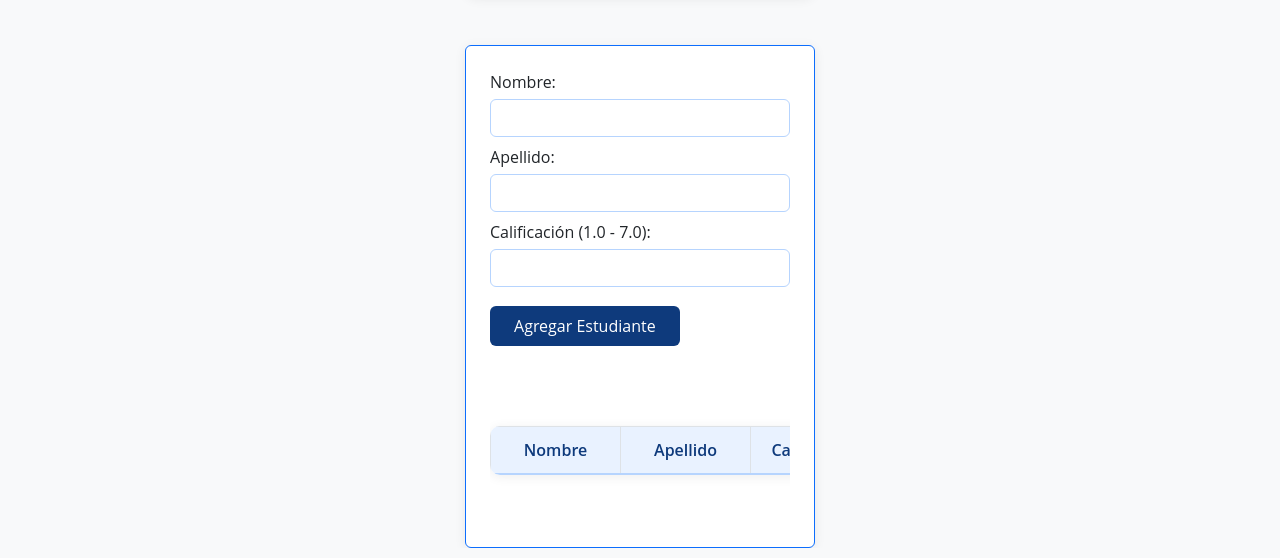
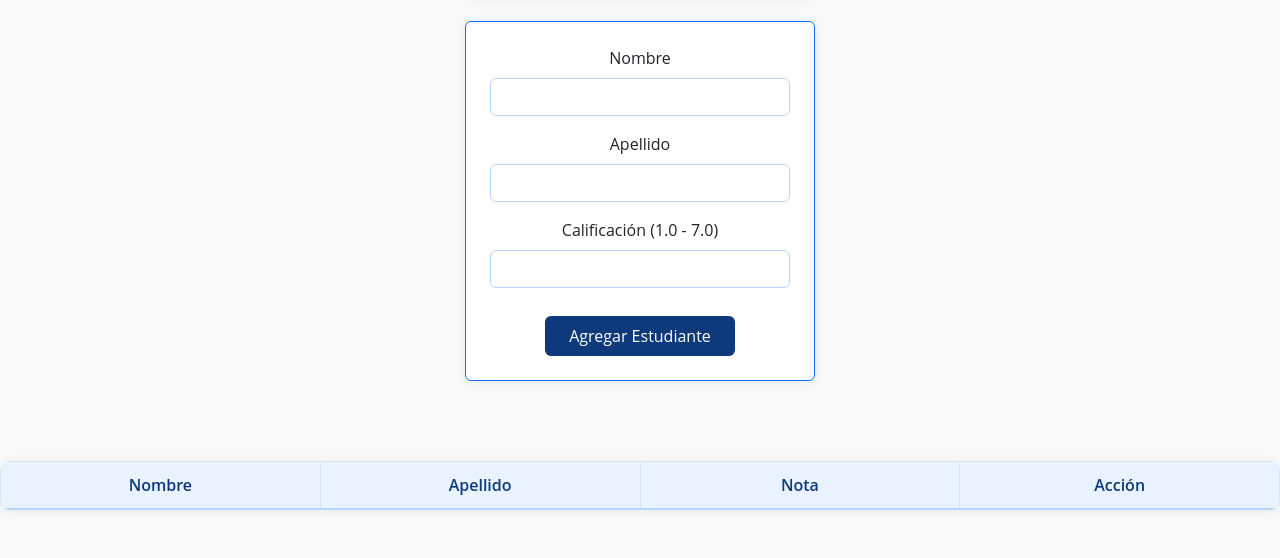
Before and after one commit to mom-Pauli-dv/ev_dos_frontend, a plain HTML site: page index.html in a window 1280 px wide. Shown: the part 265-823 px from the top of the page. Drawn offline with nearby package versions, Linux system fonts and the light colour scheme.

Commit message:
revisando html

```diff
--- a/index.html
+++ b/index.html
@@ -3,15 +3,16 @@
 <head>
     <meta charset="UTF-8">
     <meta name="viewport" content="width=device-width, initial-scale=1.0">
-    <title>Calculadora de Promedio</title>
+    <title>Calcular Promedio</title>
     <link href="https://cdn.jsdelivr.net/npm/bootstrap@5.3.6/dist/css/bootstrap.min.css" rel="stylesheet" integrity="sha384-4Q6Gf2aSP4eDXB8Miphtr37CMZZQ5oXLH2yaXMJ2w8e2ZtHTl7GptT4jmndRuHDT" crossorigin="anonymous">
     <link rel="stylesheet" href="./style.css">
-    <link rel="icon" type="image/x-icon" href="./calculadora.JPG">
+    <link rel="icon" type="image/x-icon" href=".//calculadora.JPG">
 </head>
 <body>
-    <div class="text-center mt-5">
+    <div class="container mt-5">
+        <div class="text-center">
             <h3 class="mb-5">Seguimiento de Calificaciones de Estudiantes</h3>
-        <div class="card promedio-card mx-auto border-primary w-50">
+            <div class="card promedio-card mx-auto border-primary w-60 mb-4">
                 <div class="card-header bg-primary text-white promedio-header">
                     Promedio de Calificaciones
                 </div>
@@ -19,41 +20,42 @@
                     0.00
                 </div>
             </div>
+            <div class="form-container p-4 border border-primary rounded bg-white w-60 mx-auto">
+                <form id="studentForm">
+                    <div class="mb-3">
+                        <label for="name" class="form-label">Nombre</label>
+                        <input type="text" class="form-control" id="name" required>
+                        <span id="name-error" class="error-message text-danger small"></span>
                     </div>
-    <div class="container form-container mt-5 p-4 border border-primary rounded bg-white w-50">
-        <form id="studentForm">
-    <div class="form-group">
-        <label for="name" class="form-label">Nombre:</label>
-        <input type="text" class="form-control" id="name" required>
-        <span id="name-error" class="error-message"></span>
+                    <div class="mb-3">
+                        <label for="lastName" class="form-label">Apellido</label>
+                        <input type="text" class="form-control" id="lastName" required>
+                        <span id="lastName-error" class="error-message text-danger small"></span>
                     </div>
-    <div class="form-group">
-        <label for="lastName" class="form-label">Apellido:</label>
-        <input type="text" class="form-control" id="lastName" required>
-        <span id="lastName-error" class="error-message"></span>
-    </div>
-    <div class="form-group">
-        <label for="grade" class="form-label">Calificación (1.0 - 7.0):</label>
+                    <div class="mb-3">
+                        <label for="Grade" class="form-label">Calificación (1.0 - 7.0)</label>
                         <input type="number" class="form-control" id="grade" step="0.1" min="1.0" max="7.0">
-        <span id="grade-error" class="error-message"></span>
+                        <span id="grade-error" class="error-message text-danger small"></span>
                     </div>
                     <button type="submit" class="btn btn-primary mx-auto">Agregar Estudiante</button>
                 </form>
-
+            </div>
+        </div>
+    </div>
     <div class="responsive-table-container">
-        <table class="table table-bordered table-striped table-hover table-sm text-center mx-auto mt-5 w-75" id="studentsTable">
+        <table class="table table-bordered table-striped table-hover table-sm text-center w-100 mx-auto mt-5" id="studentsTable">
             <thead>
                 <tr>
-                    <th class="w-50">Nombre</th>
+                    <th class="w-25">Nombre</th>
                     <th class="w-25">Apellido</th>
-                    <th class="w-25">Calificación</th>
+                    <th class="w-25">Nota</th>
+                    <th class="w-25">Acción</th>
                 </tr>
             </thead>
             <tbody>
             </tbody>
         </table>
     </div>
-
     <script src="./script.js"></script>
 </body>
 </html>
```
Lines whose indentation alone changed are shown as unchanged.
